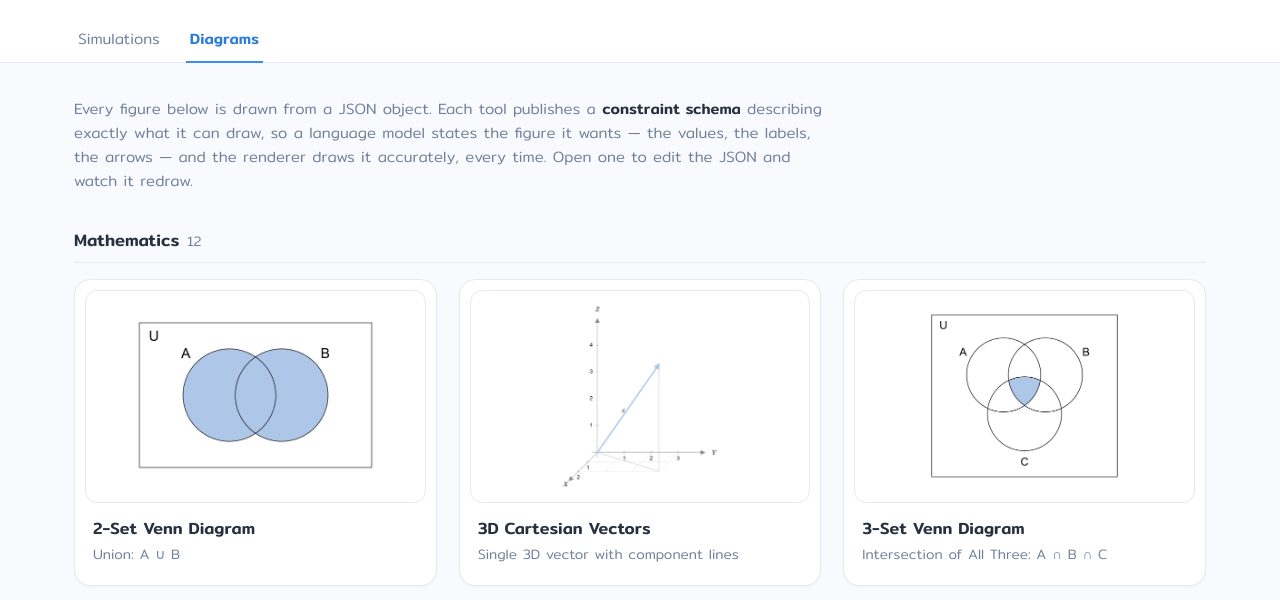
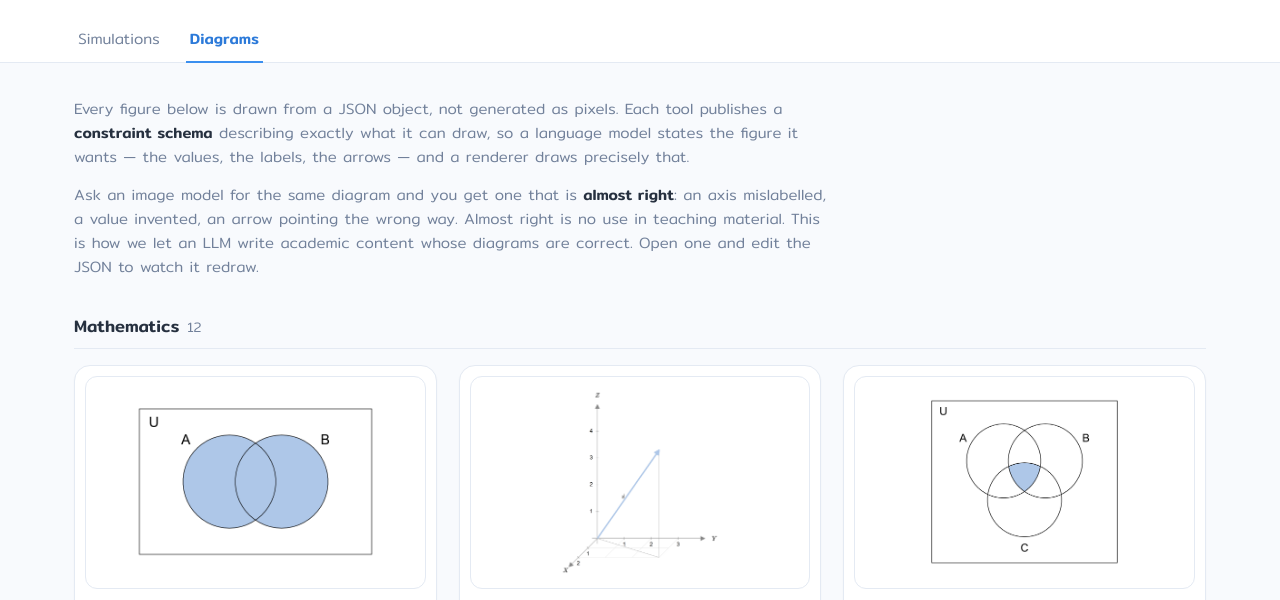
Before and after one commit to shayanin-van/bett-sim, a plain HTML site: page index.html in a window 1280 px wide. Both pictures are taken after a click on the tab "Diagrams". Shown: the part 135-735 px from the top of the page. Drawn offline with Linux system fonts and the light colour scheme.

Commit message:
Say why the diagrams are JSON, not pixels
The pitch the gallery exists to make: a constraint schema per tool lets an LLM
write academic content whose diagrams are exactly right, where an image model
returns one that is almost right — which is no use in teaching material.

Co-Authored-By: Claude Opus 5 <noreply@anthropic.com>

```diff
--- a/index.html
+++ b/index.html
@@ -313,9 +313,13 @@
 
       .intro {
         max-width: 68ch;
-        margin: 0 0 30px;
+        margin: 0 0 14px;
         color: var(--muted);
         font-size: 0.94rem;
+      }
+
+      .intro:last-of-type {
+        margin-bottom: 30px;
       }
 
       .intro strong {
@@ -741,11 +745,15 @@
         }
 
         var INTRO =
-          '<p class="intro">Every figure below is drawn from a JSON object. Each tool ' +
-          'publishes a <strong>constraint schema</strong> describing exactly what it can draw, ' +
-          'so a language model states the figure it wants &mdash; the values, the labels, the ' +
-          'arrows &mdash; and the renderer draws it accurately, every time. Open one to edit ' +
-          'the JSON and watch it redraw.</p>';
+          '<p class="intro">Every figure below is drawn from a JSON object, not generated as ' +
+          'pixels. Each tool publishes a <strong>constraint schema</strong> describing exactly ' +
+          'what it can draw, so a language model states the figure it wants &mdash; the values, ' +
+          'the labels, the arrows &mdash; and a renderer draws precisely that.</p>' +
+          '<p class="intro">Ask an image model for the same diagram and you get one that is ' +
+          '<strong>almost right</strong>: an axis mislabelled, a value invented, an arrow ' +
+          'pointing the wrong way. Almost right is no use in teaching material. This is how we ' +
+          'let an LLM write academic content whose diagrams are correct. Open one and edit the ' +
+          'JSON to watch it redraw.</p>';
 
         function diagramsMarkup(items) {
           var counts = {};
```
